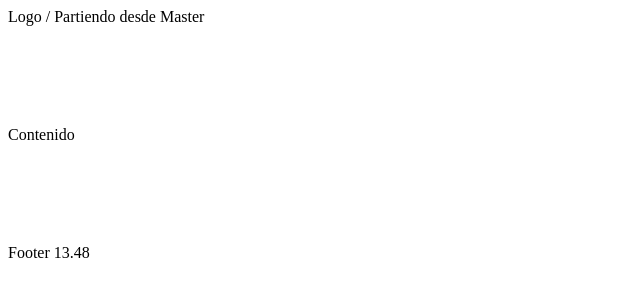
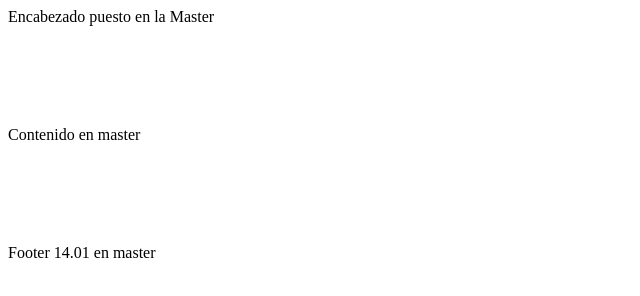
Before and after one commit to javierpaz2000/Git_GitHub, a plain HTML site: page index.html in a window 1280 px wide. Shown: the whole page, without its empty margins (0-640 px from the left). Drawn offline with Linux system fonts and the light colour scheme.

Commit message:
Mastereando 01

```diff
--- a/index.html
+++ b/index.html
@@ -6,15 +6,15 @@
     <body>
 
         <div style="width:100%">
-            Logo / Partiendo desde Master
+            Encabezado puesto en la Master
         </div>
 
         <div style="width:100%; margin-top:100px;">
-            Contenido
+            Contenido en master
         </div>
 
         <div style="width:100%; margin-top:100px;">
-            Footer 13.48
+            Footer 14.01 en master
         </div>
     </body>
 </html>
```
